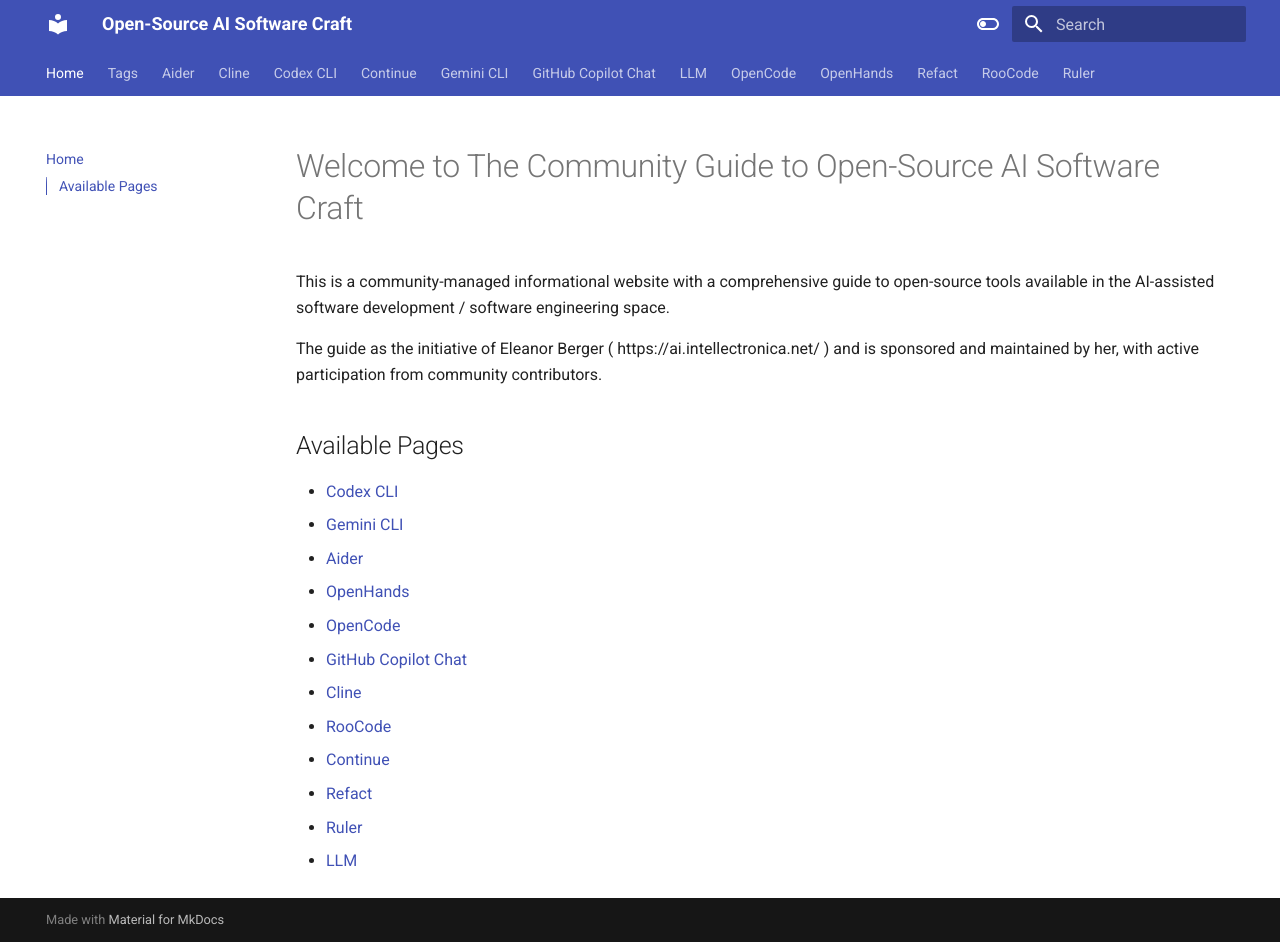
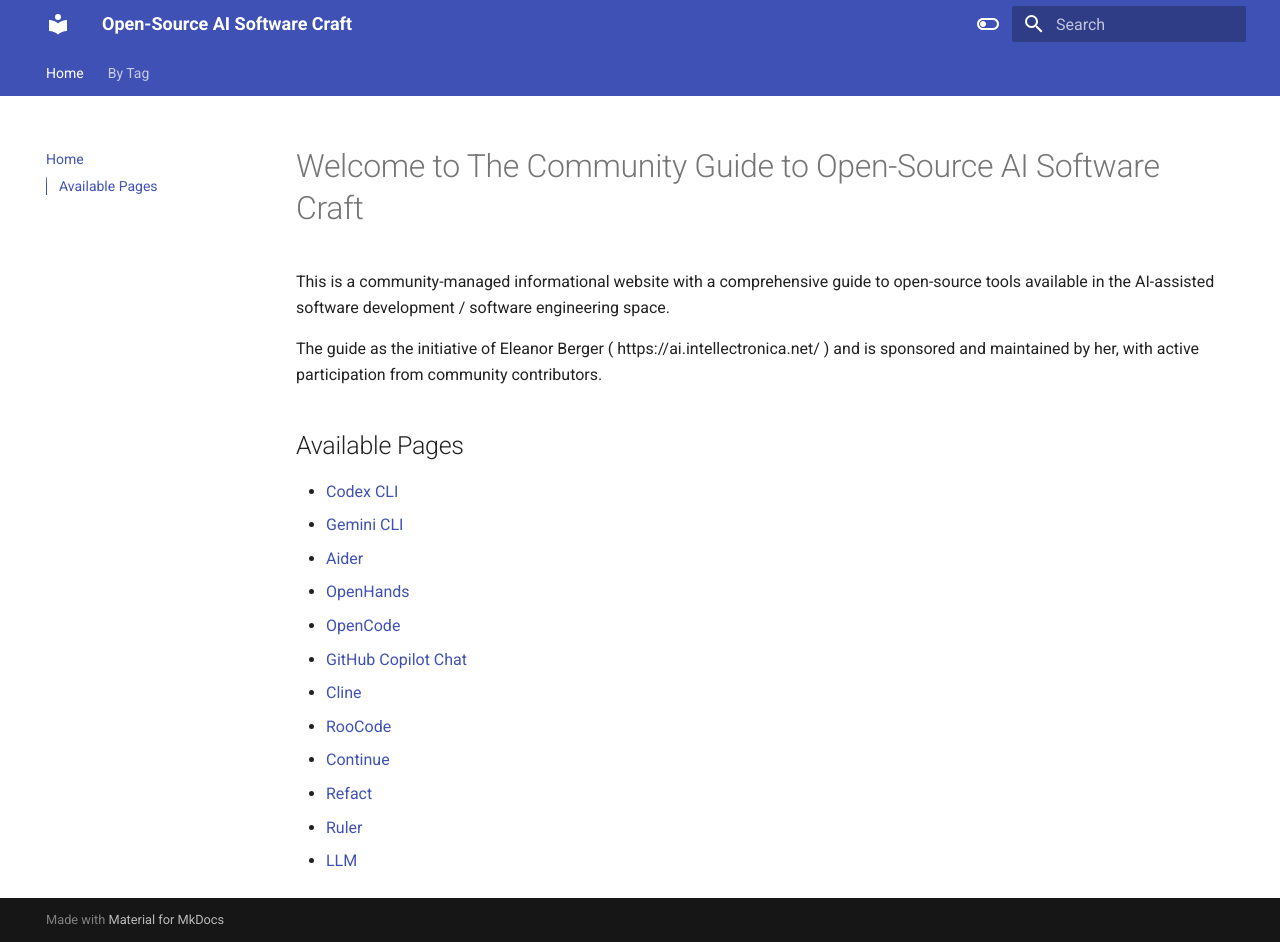
Before and after one commit to joaompinto/oss-ai-swe, an MkDocs documentation site: the page built from docs/index.md, in a window 1280 px wide and 942 px high. Built offline with MkDocs 1.6.1 and Material for MkDocs 9.7.7, drawn with Linux system fonts in a browser that asks for light colours.

Commit message:
refactor: update navigation to use tags

```diff
--- a/mkdocs.yml
+++ b/mkdocs.yml
@@ -29,16 +29,8 @@
 
 nav:
   - Home: index.md
-  - Tags: tags.md
-  - Aider: aider.md
-  - Cline: cline.md
-  - Codex CLI: codex-cli.md
-  - Continue: continue.md
-  - Gemini CLI: gemini-cli.md
-  - GitHub Copilot Chat: github-copilot-chat.md
-  - LLM: llm.md
-  - OpenCode: open-code.md
-  - OpenHands: open-hands.md
-  - Refact: refact.md
-  - RooCode: roocode.md
-  - Ruler: ruler.md
+  - By Tag:
+    - All Tags: tags.md
+    - CLI Tools: tags.md#cli
+    - GUI Tools: tags.md#gui
+    - VS Code Extensions: tags.md#vscode
```
